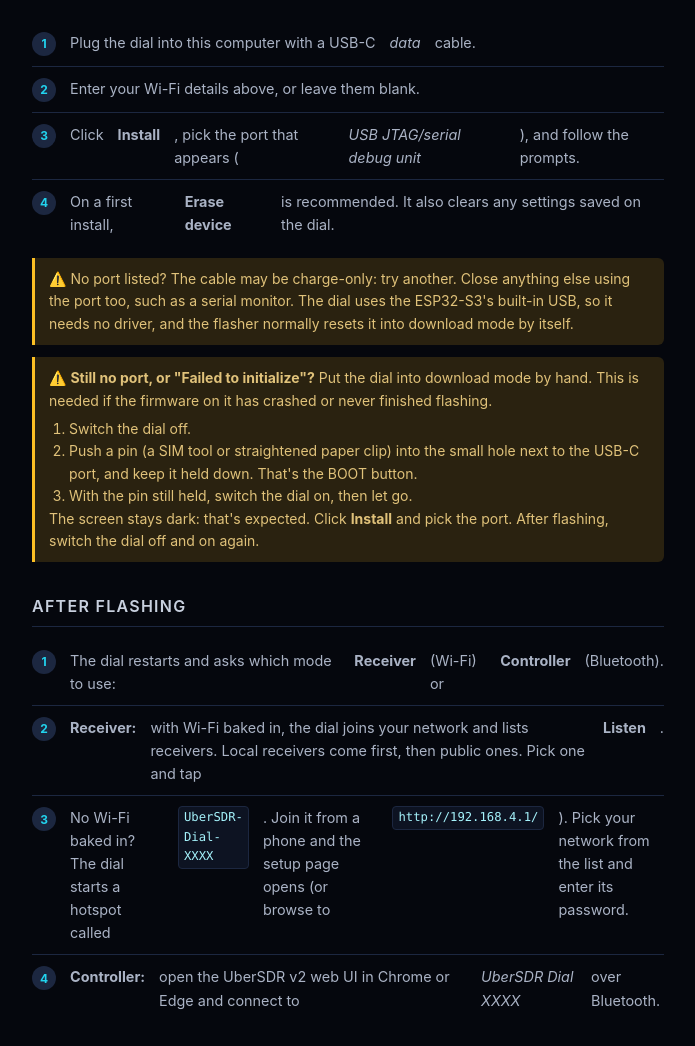
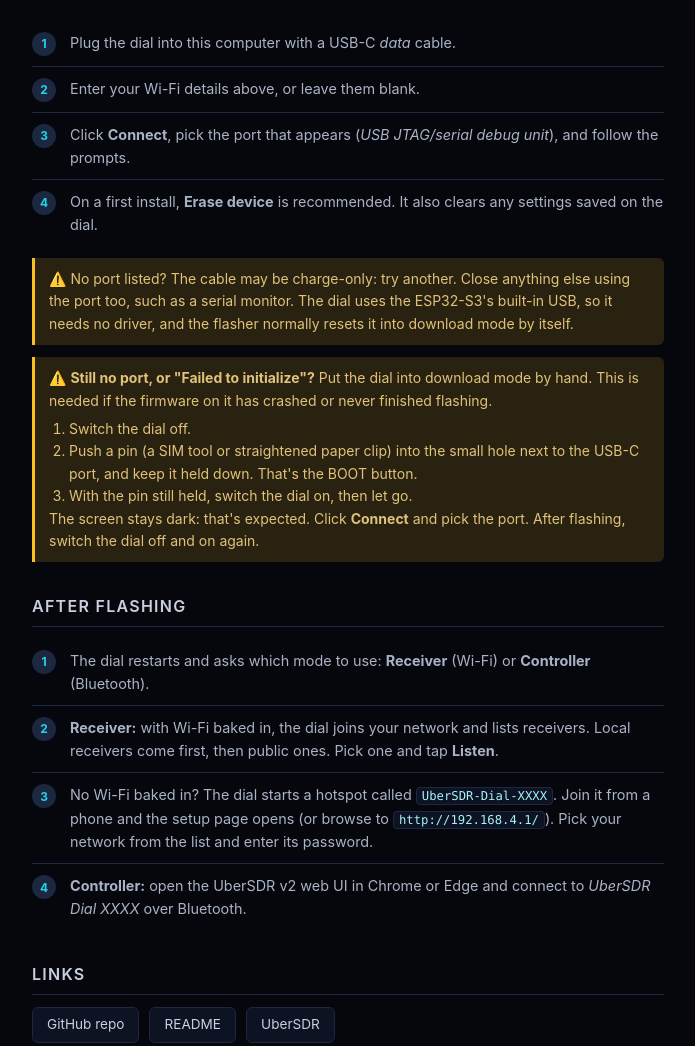
Before and after one commit to madpsy/ubersdr_dial, a plain HTML site: page docs/flash/index.html in a window 1280 px wide. Shown: the part 879-1925 px from the top of the page, without its empty margins (292-987 px from the left). Drawn offline with Linux system fonts and the light colour scheme.

Commit message:
Flasher page: fix the step list layout and the button name
Each step's text is now one flex item, so bold and italic words stay
inline instead of becoming separate columns. The instructions now say
"Connect", which is what this ESP Web Tools version labels its button.

```diff
--- a/docs/flash/index.html
+++ b/docs/flash/index.html
@@ -104,6 +104,7 @@
         font-size: 0.9rem;
       }
       .steps li:last-child { border-bottom: none; }
+      .steps li .t { flex: 1; }
       .steps li::before {
         content: counter(step);
         flex-shrink: 0;
@@ -227,10 +228,10 @@
       </div>
 
       <ol class="steps">
-        <li>Plug the dial into this computer with a USB-C <em>data</em> cable.</li>
-        <li>Enter your Wi-Fi details above, or leave them blank.</li>
-        <li>Click <strong>Install</strong>, pick the port that appears (<em>USB JTAG/serial debug unit</em>), and follow the prompts.</li>
-        <li>On a first install, <strong>Erase device</strong> is recommended. It also clears any settings saved on the dial.</li>
+        <li><span class="t">Plug the dial into this computer with a USB-C <em>data</em> cable.</span></li>
+        <li><span class="t">Enter your Wi-Fi details above, or leave them blank.</span></li>
+        <li><span class="t">Click <strong>Connect</strong>, pick the port that appears (<em>USB JTAG/serial debug unit</em>), and follow the prompts.</span></li>
+        <li><span class="t">On a first install, <strong>Erase device</strong> is recommended. It also clears any settings saved on the dial.</span></li>
       </ol>
 
       <div class="warn">
@@ -245,22 +246,22 @@
         download mode by hand. This is needed if the firmware on it has crashed or never
         finished flashing.
         <ol style="margin:6px 0 0;padding-left:20px">
-          <li>Switch the dial off.</li>
-          <li>Push a pin (a SIM tool or straightened paper clip) into the small hole next to the
-              USB-C port, and keep it held down. That's the BOOT button.</li>
-          <li>With the pin still held, switch the dial on, then let go.</li>
+          <li><span class="t">Switch the dial off.</span></li>
+          <li><span class="t">Push a pin (a SIM tool or straightened paper clip) into the small hole next to the
+              USB-C port, and keep it held down. That's the BOOT button.</span></li>
+          <li><span class="t">With the pin still held, switch the dial on, then let go.</span></li>
         </ol>
-        The screen stays dark: that's expected. Click <strong>Install</strong> and pick the port.
+        The screen stays dark: that's expected. Click <strong>Connect</strong> and pick the port.
         After flashing, switch the dial off and on again.
       </div>
 
       <h2>After flashing</h2>
 
       <ol class="steps">
-        <li>The dial restarts and asks which mode to use: <strong>Receiver</strong> (Wi-Fi) or <strong>Controller</strong> (Bluetooth).</li>
-        <li><strong>Receiver:</strong> with Wi-Fi baked in, the dial joins your network and lists receivers. Local receivers come first, then public ones. Pick one and tap <strong>Listen</strong>.</li>
-        <li>No Wi-Fi baked in? The dial starts a hotspot called <code>UberSDR-Dial-XXXX</code>. Join it from a phone and the setup page opens (or browse to <code>http://192.168.4.1/</code>). Pick your network from the list and enter its password.</li>
-        <li><strong>Controller:</strong> open the UberSDR v2 web UI in Chrome or Edge and connect to <em>UberSDR Dial XXXX</em> over Bluetooth.</li>
+        <li><span class="t">The dial restarts and asks which mode to use: <strong>Receiver</strong> (Wi-Fi) or <strong>Controller</strong> (Bluetooth).</span></li>
+        <li><span class="t"><strong>Receiver:</strong> with Wi-Fi baked in, the dial joins your network and lists receivers. Local receivers come first, then public ones. Pick one and tap <strong>Listen</strong>.</span></li>
+        <li><span class="t">No Wi-Fi baked in? The dial starts a hotspot called <code>UberSDR-Dial-XXXX</code>. Join it from a phone and the setup page opens (or browse to <code>http://192.168.4.1/</code>). Pick your network from the list and enter its password.</span></li>
+        <li><span class="t"><strong>Controller:</strong> open the UberSDR v2 web UI in Chrome or Edge and connect to <em>UberSDR Dial XXXX</em> over Bluetooth.</span></li>
       </ol>
 
       <h2>Links</h2>
```
Also changed, not shown: 1 other file.
